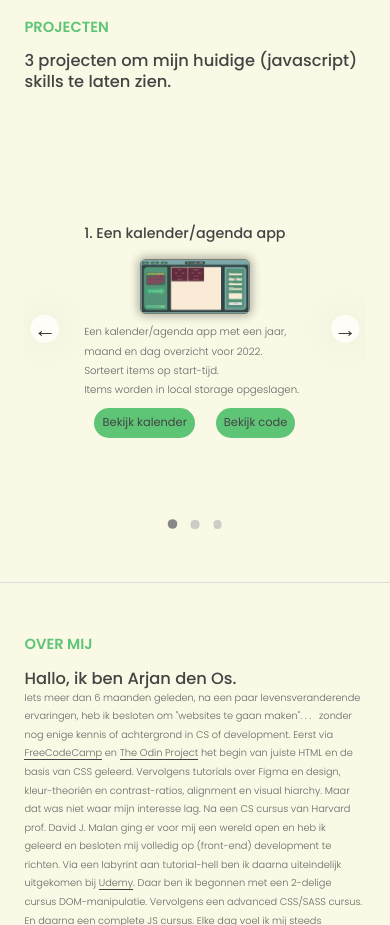
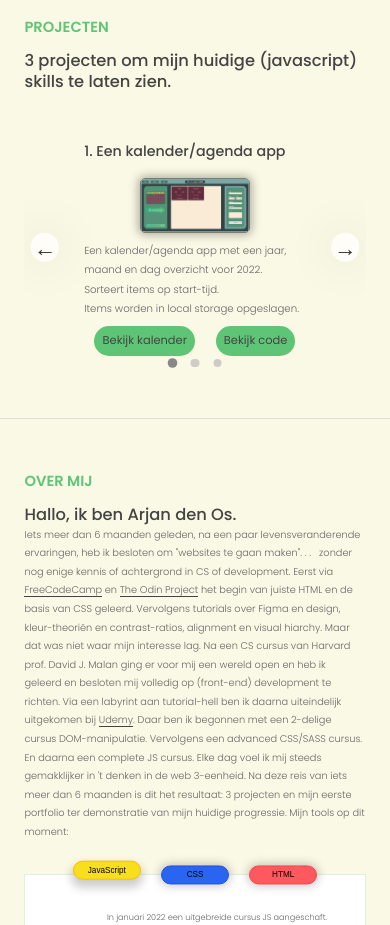
Before and after one commit to TzadO/portfolio, a website: page index.html in a window 390 px wide. Shown: the part 880-1805 px from the top of the page. Drawn offline with Linux system fonts and the light colour scheme.

Commit message:
styling fix

```diff
--- a/style.css
+++ b/style.css
@@ -445,12 +445,7 @@ h4 {
   transition: transform .8s cubic-bezier(0.68, -0.6, 0.32, 1);
 }
 
-@media only screen and (max-width: 525px) {
-  .slider, .slide {
-    height: 50rem;
-    overflow: auto;
-  }
-}
+
 
 .slider__btn {
   position: absolute;
```
